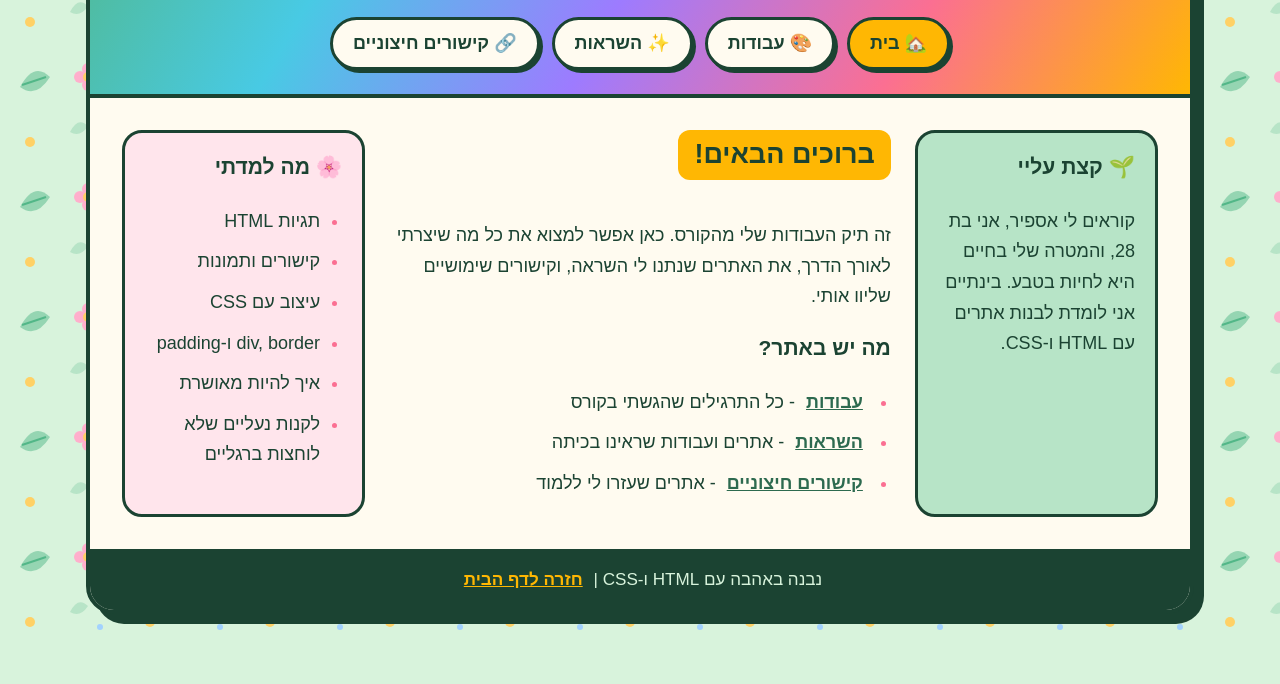
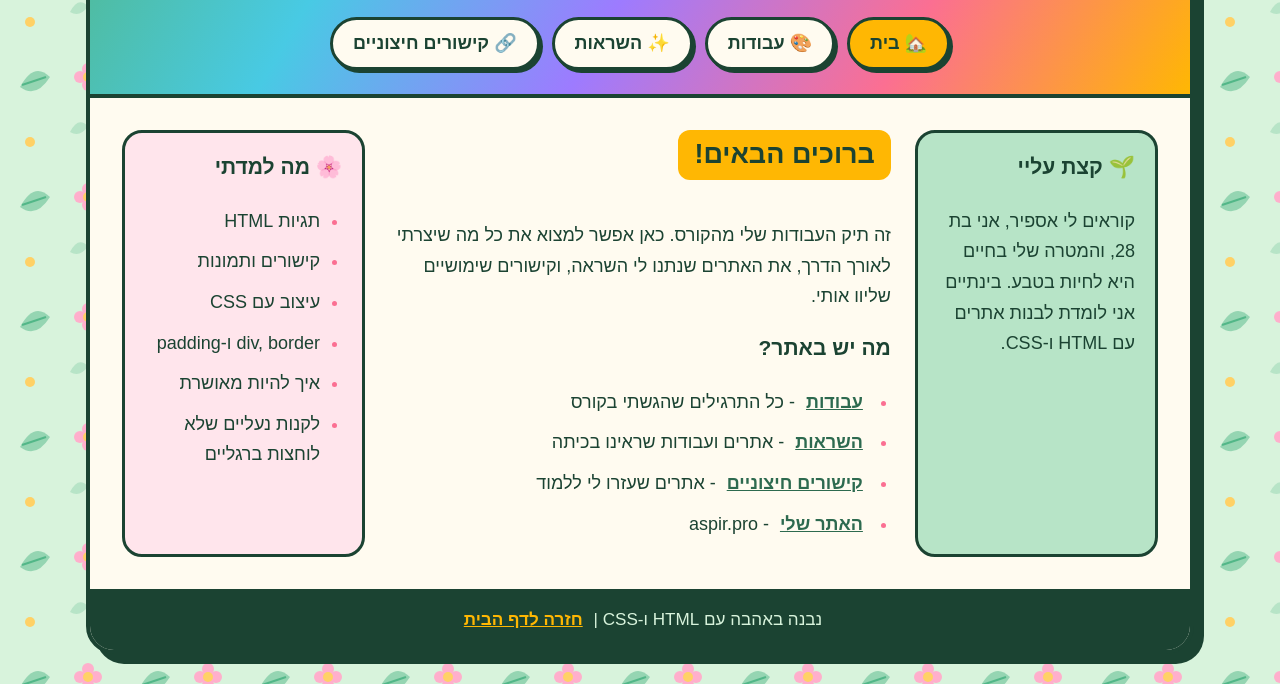
Before and after one commit to aspir-in-aspir-out/twist, a plain HTML site: page index.html in a window 1280 px wide. Shown: the part 193-877 px from the top of the page. Before the commit the page ends 837 px from the top, so only its background shows below. Drawn offline with Linux system fonts and the light colour scheme.

Commit message:
Update index.html

```diff
--- a/index.html
+++ b/index.html
@@ -43,6 +43,7 @@
         <li><a href="works.html">עבודות</a> - כל התרגילים שהגשתי בקורס</li>
         <li><a href="inspiration.html">השראות</a> - אתרים ועבודות שראינו בכיתה</li>
         <li><a href="links.html">קישורים חיצוניים</a> - אתרים שעזרו לי ללמוד</li>
+        <li><a href="https://aspir.pro/" target="_blank">האתר שלי</a> - aspir.pro</li>
       </ul>
       </div>
 
```
